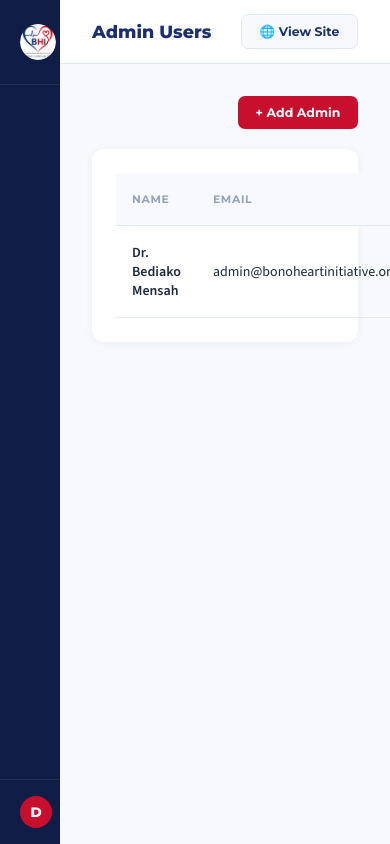
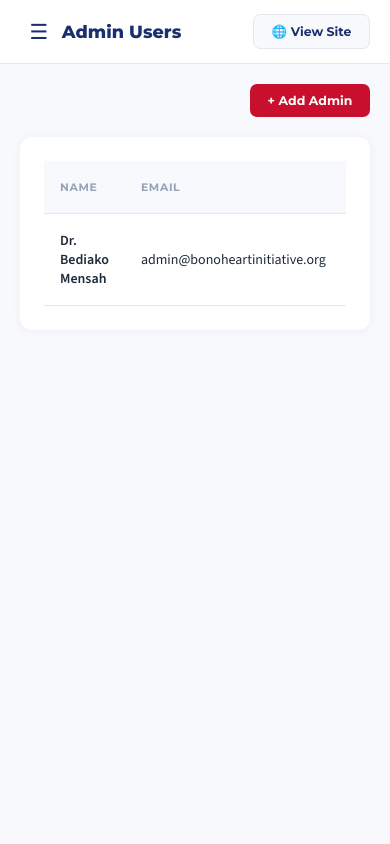
Before and after one commit to AGYEISTEPHEN/bhiweb, a PHP site: page /admin/admins.php in a window 390 px wide; the page is wider, and only the part inside the window is pictured. Run offline with PHP 8.4, Linux system fonts and the light colour scheme; a user stored in the database is signed in; data comes from the database, SQL or seed files in the repository; data that the repository does not hold is empty.

Commit message:
Improve code

```diff
--- a/admin/activity.php
+++ b/admin/activity.php
@@ -28,6 +28,7 @@ $logs = Database::fetchAll(
 require_once 'partials/header.php';
 ?>
 <div class="card">
+  <div class="table-wrap">
   <table>
     <thead><tr><th>Admin</th><th>Action</th><th>Entity</th><th>Detail</th><th>IP</th><th>Date</th></tr></thead>
     <tbody>
@@ -43,6 +44,7 @@ require_once 'partials/header.php';
     <?php endforeach; ?>
     </tbody>
   </table>
+  </div>
   <?php if (!$logs): ?><p style="color:#94a3b8;text-align:center;padding:2rem">No activity recorded yet.</p><?php endif; ?>
   <?php if ($pag['total_pages'] > 1): ?>
   <div style="display:flex;gap:.5rem;justify-content:center;padding:1.25rem 0 0">
--- a/admin/admins.php
+++ b/admin/admins.php
@@ -79,6 +79,7 @@ require_once 'partials/header.php';
 </div>
 
 <div class="card">
+  <div class="table-wrap">
   <table>
     <thead><tr><th>Name</th><th>Email</th><th>Role</th><th>Last Login</th><th>Status</th><th></th></tr></thead>
     <tbody>
@@ -102,6 +103,7 @@ require_once 'partials/header.php';
     <?php endforeach; ?>
     </tbody>
   </table>
+  </div>
 </div>
 
 <div id="modal-admin" style="display:none;position:fixed;inset:0;background:rgba(0,0,0,.5);z-index:9000">
--- a/admin/outreach.php
+++ b/admin/outreach.php
@@ -132,6 +132,7 @@ require_once 'partials/header.php';
 </div>
 
 <div class="card">
+  <div class="table-wrap">
   <table>
     <thead><tr>
       <th>Program</th><th>District</th><th>Type</th><th>Date</th>
@@ -164,6 +165,7 @@ require_once 'partials/header.php';
     <?php endforeach; ?>
     </tbody>
   </table>
+  </div>
   <!-- Pagination -->
   <?php if ($pag['total_pages'] > 1): ?>
   <div style="display:flex;gap:.5rem;justify-content:center;padding:1rem 0">
--- a/admin/partials/header.php
+++ b/admin/partials/header.php
@@ -100,12 +100,30 @@ $sb_counts = Database::fetchOne(
   textarea.form-control{resize:vertical;min-height:100px}
   .grid-2{display:grid;grid-template-columns:1fr 1fr;gap:1.25rem}
   .grid-3{display:grid;grid-template-columns:1fr 1fr 1fr;gap:1.25rem}
+  /* Tables: scroll horizontally within their card instead of breaking page layout */
+  .table-wrap{overflow-x:auto;-webkit-overflow-scrolling:touch}
+  .table-wrap table{min-width:560px}
+  .sb-toggle{display:none;background:none;border:none;font-size:1.3rem;cursor:pointer;color:var(--navy);padding:.3rem .6rem;margin-right:.25rem}
+  .sb-backdrop{display:none;position:fixed;inset:0;background:rgba(15,29,71,.5);z-index:99}
   @media(max-width:900px){.sidebar{width:60px}.sb-logo-text,.sb-section,.sb-link span,.sb-user-name,.sb-logout{display:none}.main{margin-left:60px}}
+  @media(max-width:700px){.grid-2,.grid-3{grid-template-columns:1fr}}
+  @media(max-width:640px){
+    .sb-toggle{display:inline-flex;align-items:center}
+    .sidebar{width:250px;transform:translateX(-100%);transition:transform .25s ease}
+    .sidebar.sb-open{transform:translateX(0)}
+    .sb-logo-text,.sb-section,.sb-link span,.sb-user-name,.sb-logout{display:block}
+    .main{margin-left:0}
+    .topbar{padding:.9rem 1.25rem}
+    .content{padding:1.25rem}
+    .sb-backdrop.sb-open{display:block}
+  }
+  @media(max-width:600px){[id^="modal-"]{padding:1rem}}
 </style>
 </head>
 <body>
 
-<aside class="sidebar">
+<div class="sb-backdrop" id="sb-backdrop" onclick="closeSidebar()"></div>
+<aside class="sidebar" id="sidebar">
   <a href="index" class="sb-logo">
     <div class="sb-logo-icon">
       <img src="../assets/img/bhi-logo.png" alt="BHI logo">
@@ -142,9 +160,22 @@ $sb_counts = Database::fetchOne(
 
 <div class="main">
   <div class="topbar">
-    <h1><?= htmlspecialchars($page_title ?? 'Admin') ?></h1>
+    <div style="display:flex;align-items:center">
+      <button class="sb-toggle" onclick="toggleSidebar()" aria-label="Toggle menu">☰</button>
+      <h1><?= htmlspecialchars($page_title ?? 'Admin') ?></h1>
+    </div>
     <div class="topbar-actions">
       <a href="<?= SITE_URL ?>" target="_blank" class="btn btn-secondary">🌐 View Site</a>
     </div>
   </div>
+  <script>
+    function toggleSidebar() {
+      document.getElementById('sidebar').classList.toggle('sb-open');
+      document.getElementById('sb-backdrop').classList.toggle('sb-open');
+    }
+    function closeSidebar() {
+      document.getElementById('sidebar').classList.remove('sb-open');
+      document.getElementById('sb-backdrop').classList.remove('sb-open');
+    }
+  </script>
   <div class="content">
--- a/admin/partnerships.php
+++ b/admin/partnerships.php
@@ -38,6 +38,7 @@ require_once 'partials/header.php';
 <?php if ($msg): ?><div class="alert alert-success"><?= htmlspecialchars($msg) ?></div><?php endif; ?>
 
 <div class="card">
+  <div class="table-wrap">
   <table>
     <thead><tr><th>Organisation</th><th>Contact</th><th>Tier</th><th>Amount</th><th>Status</th><th>Date</th></tr></thead>
     <tbody>
@@ -64,6 +65,7 @@ require_once 'partials/header.php';
     <?php endforeach; ?>
     </tbody>
   </table>
+  </div>
   <?php if (!$enquiries): ?><p style="color:#94a3b8;text-align:center;padding:2rem">No partnership enquiries yet.</p><?php endif; ?>
   <?php if ($pag['total_pages'] > 1): ?>
   <div style="display:flex;gap:.5rem;justify-content:center;padding:1.25rem 0 0">
--- a/admin/registrations.php
+++ b/admin/registrations.php
@@ -126,6 +126,7 @@ require_once 'partials/header.php';
 </div>
 
 <div class="card">
+  <div class="table-wrap">
   <table>
     <thead><tr>
       <th>Name</th><th>Phone</th><th>Location</th><th>Risk Factors</th>
@@ -168,6 +169,7 @@ require_once 'partials/header.php';
     <?php endforeach; ?>
     </tbody>
   </table>
+  </div>
   <?php if (!$regs): ?><p style="color:#94a3b8;text-align:center;padding:2rem">No registrations found.</p><?php endif; ?>
 
   <?php if ($pag['total_pages'] > 1): ?>
--- a/admin/subscribers.php
+++ b/admin/subscribers.php
@@ -48,6 +48,7 @@ require_once 'partials/header.php';
   <a href="?export=csv" class="btn btn-success">⬇ Export CSV</a>
 </div>
 <div class="card">
+  <div class="table-wrap">
   <table>
     <thead><tr><th>Email</th><th>Name</th><th>Status</th><th>Source</th><th>Date</th><th></th></tr></thead>
     <tbody>
@@ -70,6 +71,7 @@ require_once 'partials/header.php';
     <?php endforeach; ?>
     </tbody>
   </table>
+  </div>
   <?php if (!$subs): ?><p style="color:#94a3b8;text-align:center;padding:2rem">No subscribers yet.</p><?php endif; ?>
   <?php if ($pag['total_pages'] > 1): ?>
   <div style="display:flex;gap:.5rem;justify-content:center;padding:1.25rem 0 0">
```
Also changed, not shown: admin/index.php (+7 -1 lines), .claude/settings.json.
